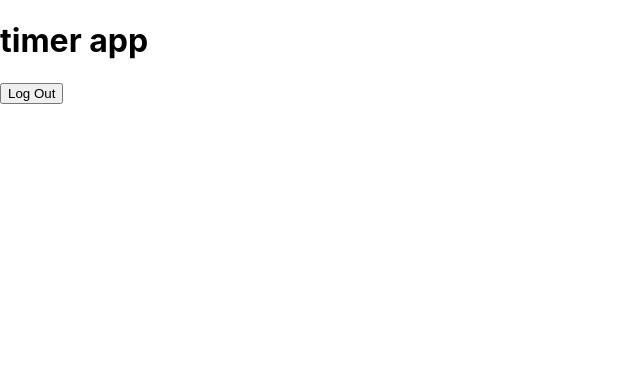
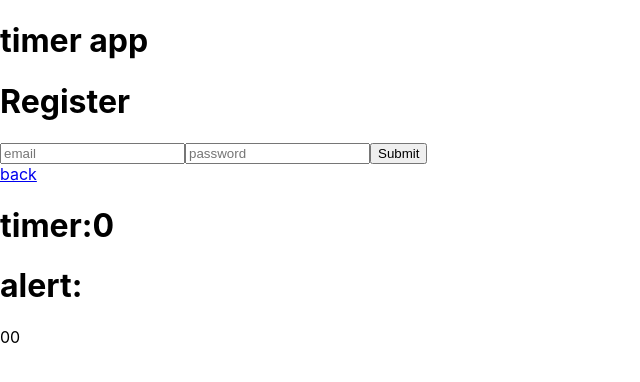
Before and after one commit to h233lee/stretchTimer, a React (Create React App) app in the folder client/: page /timer in a window 1280 px wide. Shown: the top 382 px of the page, without its empty margins (0-640 px from the left). Built offline with nearby package versions, Linux system fonts and the light colour scheme.

Commit message:
added sliders for timer and alarm settings

```diff
--- a/client/package.json
+++ b/client/package.json
@@ -3,6 +3,7 @@
   "version": "0.1.0",
   "private": true,
   "dependencies": {
+    "@material-ui/core": "^4.11.0",
     "@testing-library/jest-dom": "^4.2.4",
     "@testing-library/react": "^9.5.0",
     "@testing-library/user-event": "^7.2.1",
--- a/client/src/Login.js
+++ b/client/src/Login.js
@@ -2,7 +2,7 @@ import React, { useState, useEffect } from 'react';
 import './App.css';
 import Axios from 'axios';
 import { GoogleLogin } from 'react-google-login';
-import { useHistory } from 'react-router-dom';
+import { useHistory, Link } from 'react-router-dom';
 
 export const Login = () => {
   const [registerEmail, setRegisterEmail] = useState('');
@@ -26,6 +26,8 @@ export const Login = () => {
       data: {
         email: registerEmail,
         password: registerPassword,
+        timer: 0,
+        alert: 0,
       },
       withCredentials: true,
       url: 'http://localhost:5000/register',
@@ -69,6 +71,19 @@ export const Login = () => {
           loggedIn: true,
         },
       });
+    });
+  };
+
+  const noLogin = () => {
+    history.push({
+      pathname: '/timer',
+      state: {
+        id: '',
+        timer: 0,
+        alert: 0,
+        googleId: false,
+        loggedIn: false,
+      },
     });
   };
 
@@ -152,7 +167,9 @@ export const Login = () => {
         SameSite="None"
       />
 
-      {/* {loggedIn && <Redirect to="/timer" />} */}
+      <p>
+        or proceed without logging in <button onClick={noLogin}>here</button>
+      </p>
     </div>
   );
 };
--- /dev/null
+++ b/client/src/Slider.js
@@ -0,0 +1,39 @@
+import React from 'react';
+import { makeStyles } from '@material-ui/core/styles';
+import Typography from '@material-ui/core/Typography';
+import Slider from '@material-ui/core/Slider';
+
+const useStyles = makeStyles({
+  root: {
+    width: 300,
+  },
+});
+
+function valuetext(value) {
+  return `${value} Minutes`;
+}
+
+const DiscreteSlider = ({ onChange, time, name }) => {
+  const classes = useStyles();
+
+  return (
+    <div className={classes.root}>
+      <Typography id="discrete-slider-small-steps" gutterBottom>
+        {name}
+      </Typography>
+      <Slider
+        defaultValue={time}
+        getAriaValueText={valuetext}
+        aria-labelledby="discrete-slider-small-steps"
+        step={5}
+        marks
+        min={0}
+        max={60}
+        valueLabelDisplay="on"
+        onChangeCommitted={(e, v) => onChange(v)}
+      />
+    </div>
+  );
+};
+
+export default DiscreteSlider;
--- a/client/src/Timer.js
+++ b/client/src/Timer.js
@@ -2,15 +2,22 @@ import React, { useState, useEffect } from 'react';
 import { Link, useHistory } from 'react-router-dom';
 import { GoogleLogout } from 'react-google-login';
 import Axios from 'axios';
+import DiscreteSlider from './Slider';
 
 const Timer = (props) => {
   const [local, setLocal] = useState({
     id: '',
-    timer: '',
-    alarm: '',
+    timer: 0,
+    alarm: 0,
     googleId: false,
     loggedIn: false,
   });
+
+  const setTimer = (v) => setLocal({ ...local, timer: v.toString() });
+  const setAlert = (v) => setLocal({ ...local, alert: v.toString() });
+
+  const [registerEmail, setRegisterEmail] = useState('');
+  const [registerPassword, setRegisterPassword] = useState('');
 
   const history = useHistory();
 
@@ -45,6 +52,22 @@ const Timer = (props) => {
     });
   };
 
+  const register = () => {
+    Axios({
+      method: 'POST',
+      data: {
+        email: registerEmail,
+        password: registerPassword,
+      },
+      withCredentials: true,
+      url: 'http://localhost:5000/register',
+    }).then((res) => {
+      history.push({
+        pathname: '/',
+      });
+    });
+  };
+
   return (
     <div>
       <h1>timer app</h1>
@@ -55,10 +78,40 @@ const Timer = (props) => {
           buttonText="Logout"
           onLogoutSuccess={logout}
         ></GoogleLogout>
-      ) : (
+      ) : local.id ? (
         <Link to="/">
           <button onClick={logout}>Log Out</button>
         </Link>
+      ) : (
+        <div>
+          <div>
+            <h1>Register</h1>
+            <input
+              placeholder="email"
+              onChange={(e) => setRegisterEmail(e.target.value)}
+            />
+            <input
+              placeholder="password"
+              onChange={(e) => setRegisterPassword(e.target.value)}
+            />
+            <button onClick={register}>Submit</button>
+          </div>
+
+          <Link to="/">back</Link>
+        </div>
+      )}
+
+      <h1>timer:{local.timer}</h1>
+      <h1>alert:{local.alert}</h1>
+
+      {local.timer && (
+        <DiscreteSlider onChange={setTimer} time={local.timer} name={'timer'} />
+      )}
+
+      {local.alert ? (
+        <DiscreteSlider onChange={setAlert} time={local.alert} name={'alert'} />
+      ) : (
+        local.timer
       )}
     </div>
   );
```
Also changed, not shown: 2 other files (tests, documents, lock files or other folders).
